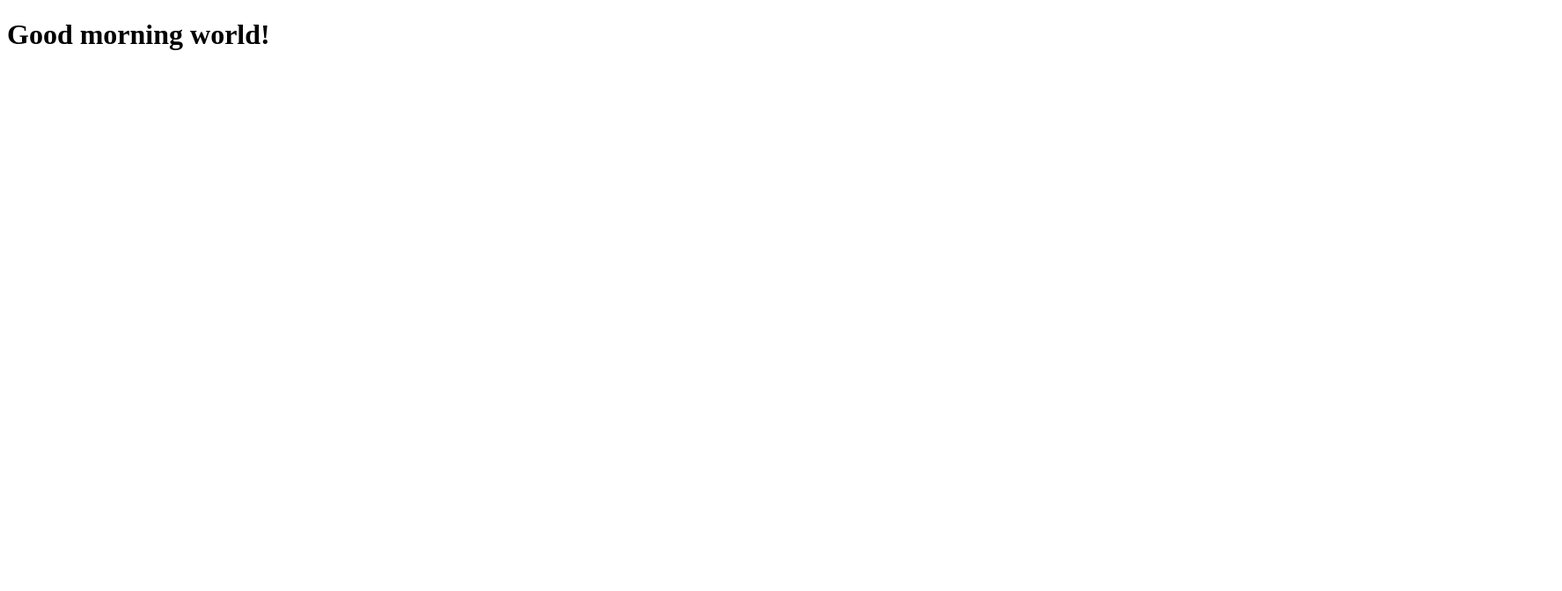
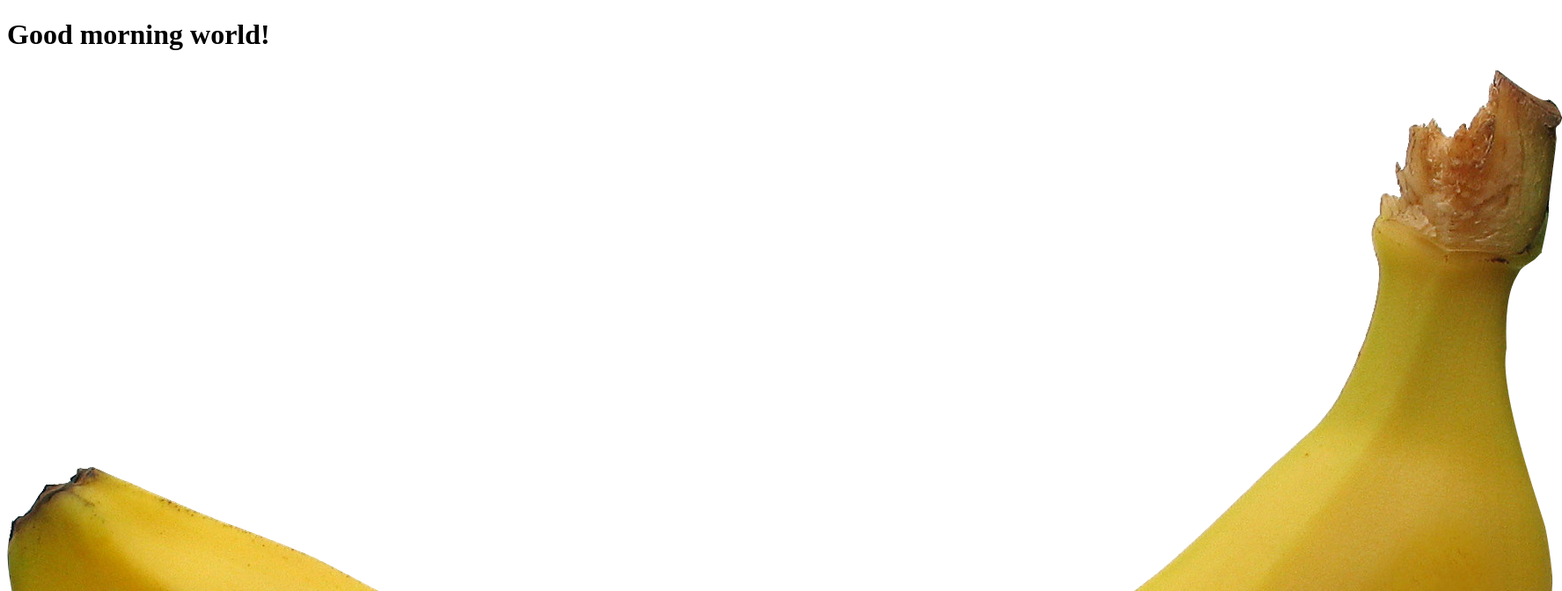
Before and after one commit to limahseng/demoweb1, a plain HTML site: page index.html in a window 1280 px wide. Shown: the top 672 px of the page at 88% size, 1775 px wide, since content can reach past the window. Drawn offline with Linux system fonts and the light colour scheme.

Commit message:
Update index.html

```diff
--- a/index.html
+++ b/index.html
@@ -6,5 +6,6 @@
   </head>
   <body>
     <h1>Good morning world!</h1>
+    <img src="banana.png" />
   </body>
 </html>
```
